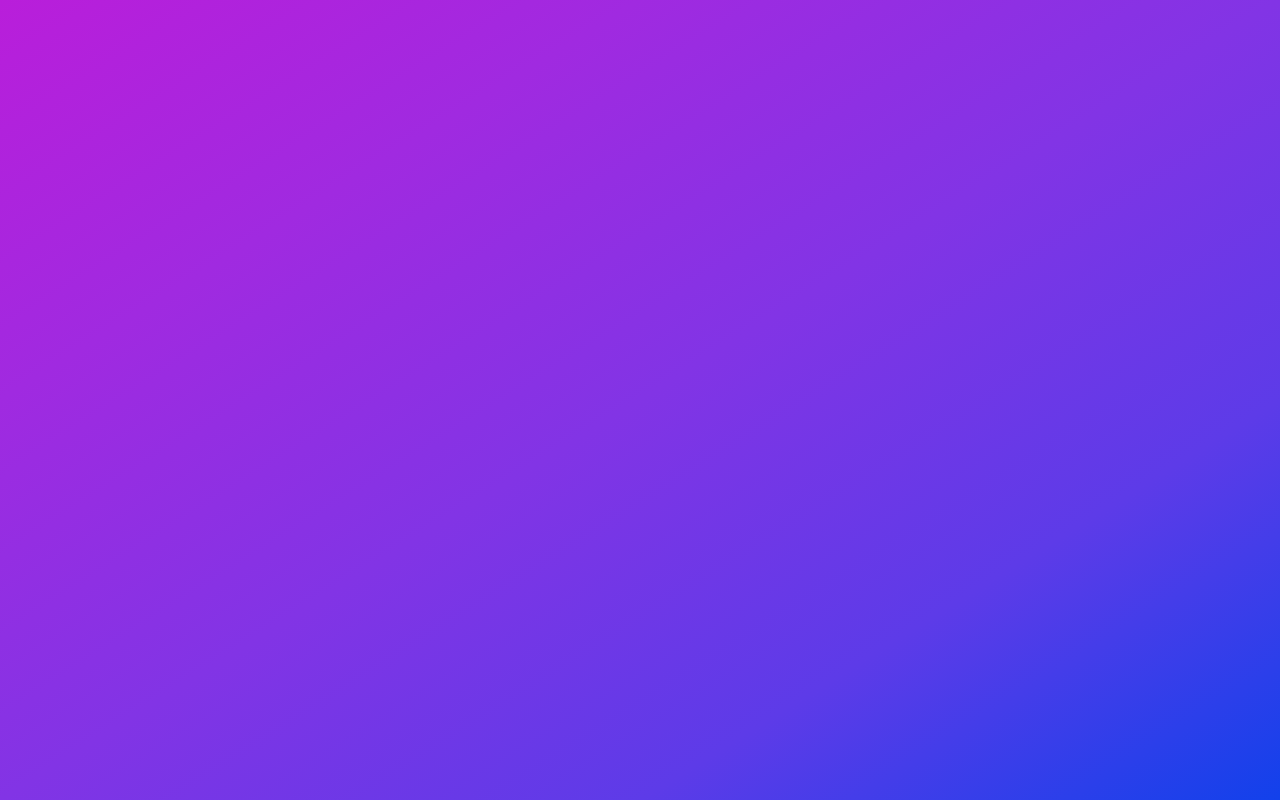
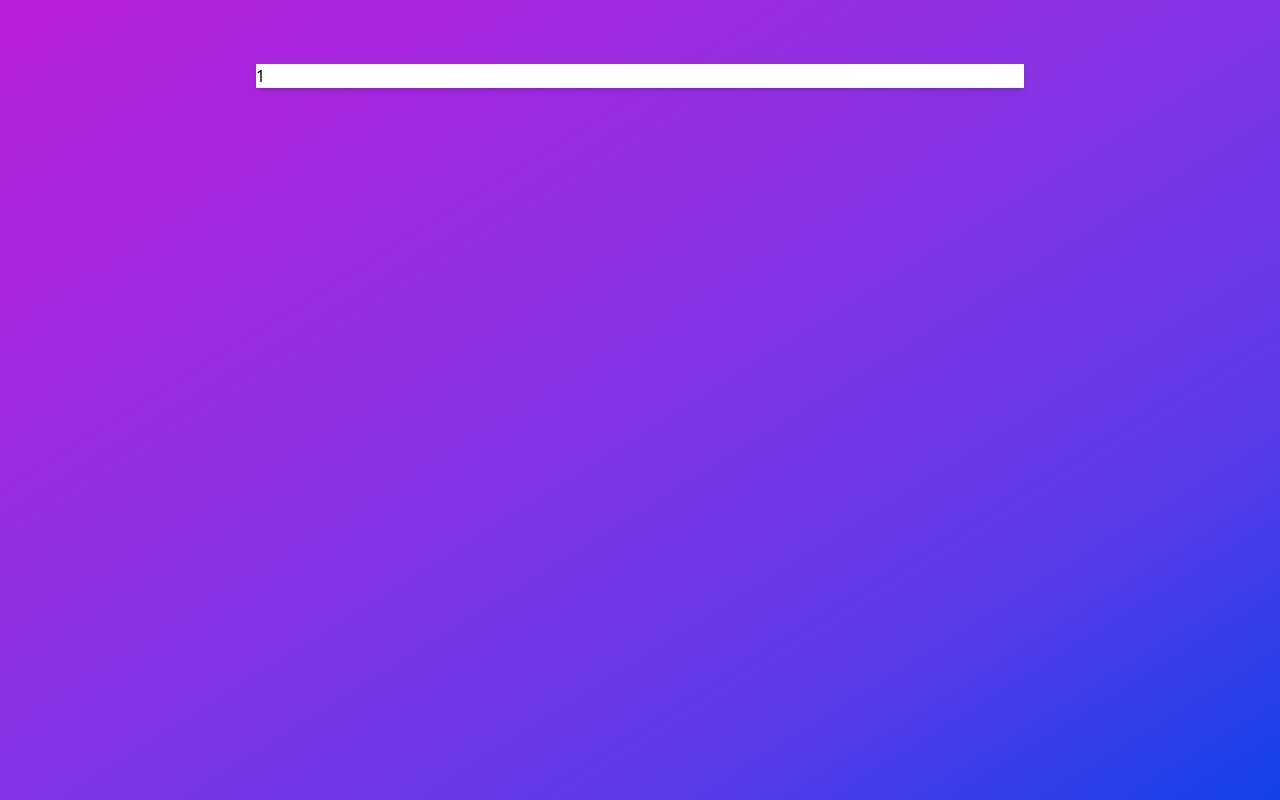
Before and after one commit to theomaro/amika-herbal-soap, a website: page index.html in a window 1280 px wide. Drawn offline with nearby package versions, Linux system fonts and the light colour scheme.

Commit message:
add product card

```diff
--- a/index.html
+++ b/index.html
@@ -16,7 +16,9 @@
     <link rel="stylesheet" href="./dist/css/style.css" />
   </head>
   <body>
-    <main></main>
+    <main>
+      <div class="card">1</div>
+    </main>
   </body>
 
   <script src="./dist/js/index.js"></script>
--- a/src/css/input.css
+++ b/src/css/input.css
@@ -13,13 +13,17 @@ body {
     #5d3be8,
     #1241eb
   );
-  height: 100%;
-  margin: 0;
+  @apply h-full m-0;
   background-repeat: no-repeat;
   background-attachment: fixed;
 }
 
 main {
-  @apply max-w-3xl;
-  margin: 5% auto;
+  @apply max-w-3xl mx-auto;
+  margin-block: 5%;
 }
+
+.card {
+  /* transition: 200ms; */
+  @apply bg-white shadow-md;
+}
```
Also changed, not shown: dist/css/style.css.
